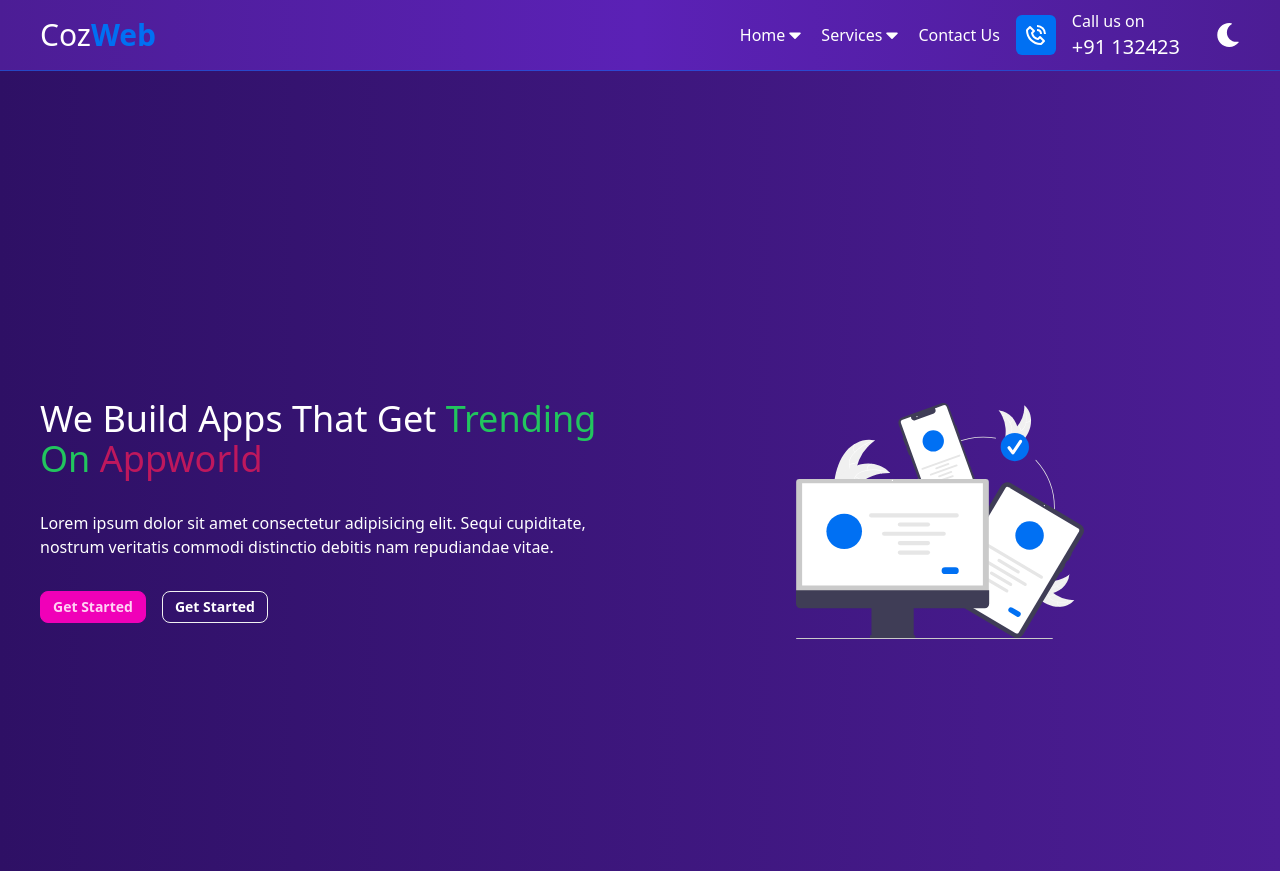
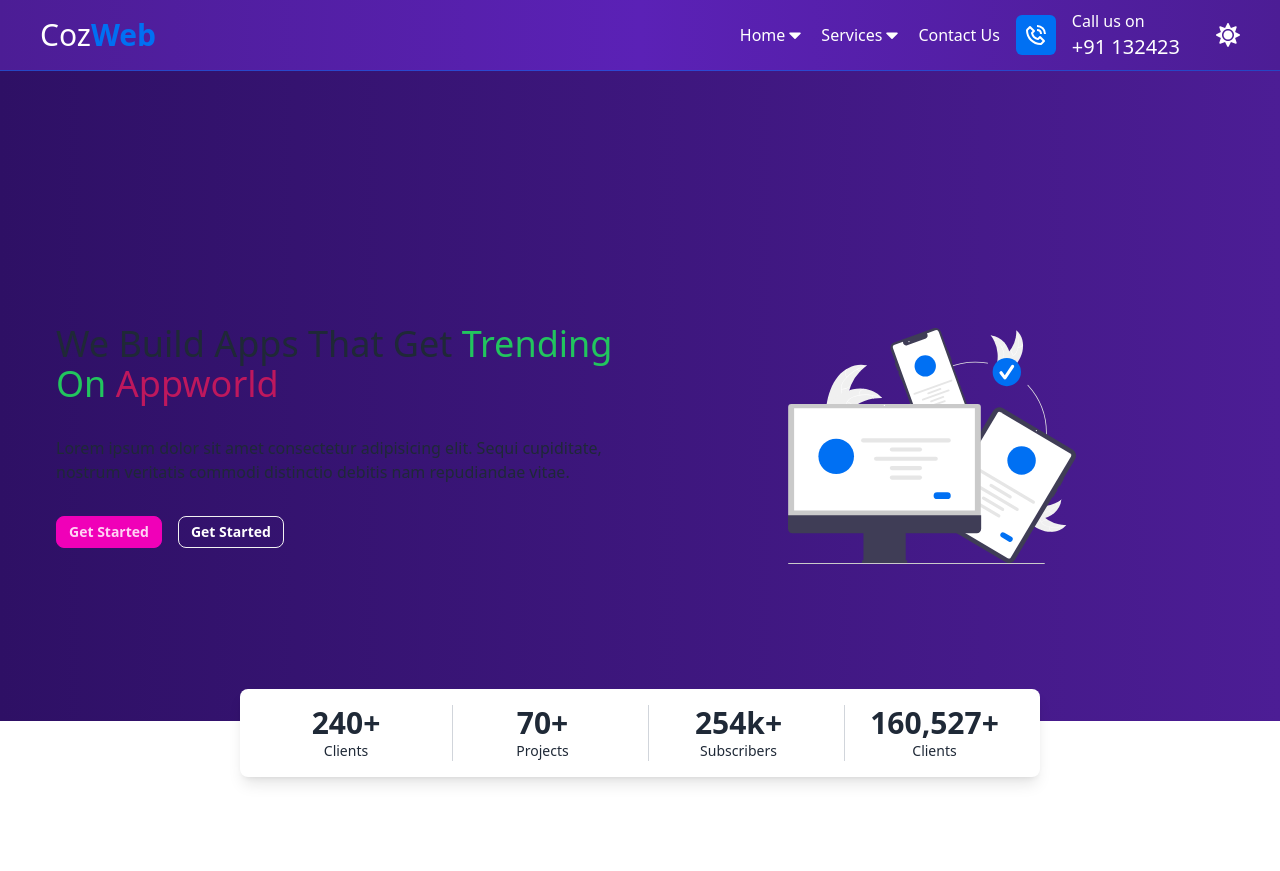
Before and after one commit to AshikurZaman01/Modern-Company-website-UI, a React (Vite) app: page / in a window 1280 px wide. After the commit the page ends 841 px from the top, so only its background shows below. Built offline with nearby package versions, Linux system fonts and the light colour scheme.

Commit message:
add OverVIew section

```diff
--- a/package.json
+++ b/package.json
@@ -11,9 +11,11 @@
   },
   "dependencies": {
     "aos": "^2.3.4",
+    "count": "^0.1.8",
     "localforage": "^1.10.0",
     "match-sorter": "^6.3.1",
     "react": "^18.2.0",
+    "react-countup": "^6.5.0",
     "react-dom": "^18.2.0",
     "react-icons": "^5.0.1",
     "react-router-dom": "^6.18.0",
--- a/src/Components/Pages/Home/Home.jsx
+++ b/src/Components/Pages/Home/Home.jsx
@@ -1,9 +1,11 @@
 import Hero from "../Navbar/Hero";
+import OverView from "../OverView/OverView";
 
 const Home = () => {
     return (
         <div>
             <Hero></Hero>
+            <OverView></OverView>
         </div>
     );
 };
--- a/src/Components/Pages/Navbar/Hero.jsx
+++ b/src/Components/Pages/Navbar/Hero.jsx
@@ -10,7 +10,7 @@ const Hero = () => {
     }, []);
 
     return (
-        <div className="min-h-screen flex gap-8 items-center bg-gradient-to-r from-violet-950 to-violet-900 pt-20">
+        <div className="h-[650px] flex gap-8 items-center bg-gradient-to-r from-violet-950 to-violet-900 pt-20 md:pb-0 p-4 pb-20">
 
             <section className="container flex flex-col items-center justify-between">
                 <div className="grid grid-cols-1 md:grid-cols-2 dark:text-white space-y-5">
--- a/src/Components/Pages/Navbar/Navbar.jsx
+++ b/src/Components/Pages/Navbar/Navbar.jsx
@@ -7,7 +7,7 @@ import { useEffect, useState } from "react";
 
 const Navbar = () => {
     const [showMenu, setShowMenu] = useState(false);
-    const [theme, setTheme] = useState('dark');
+    const [theme, setTheme] = useState('light');
     const element = document.documentElement;
 
     // Check localStorage for theme preference on component mount
--- /dev/null
+++ b/src/Components/Pages/OverView/OverView.jsx
@@ -0,0 +1,41 @@
+import React from 'react';
+import CountUp from 'react-countup';
+
+const OverView = () => {
+    return (
+        <div className="container mx-auto mt-8 ">
+            <div className="mx-auto w-full bg-white dark:bg-gray-800 text-gray-800 dark:text-white grid grid-cols-4 gap-4 p-4 rounded-lg shadow-lg divide-x divide-gray-300 md:max-w-[800px] -translate-y-10 md:-translate-y-16 relative">
+
+                <div className="flex flex-col items-center justify-center">
+                    <h1 className="text-3xl font-bold">
+                        <CountUp end={240} suffix='+' />
+                    </h1>
+                    <p className="text-sm">Clients</p>
+                </div>
+
+                <div className="flex flex-col items-center justify-center">
+                    <h1 className="text-3xl font-bold">
+                        <CountUp end={70} suffix='+' />
+                    </h1>
+                    <p className="text-sm">Projects</p>
+                </div>
+
+                <div className="flex flex-col items-center justify-center">
+                    <h1 className="text-3xl font-bold">
+                        <CountUp end={254} suffix='k+' />
+                    </h1>
+                    <p className="text-sm">Subscribers</p>
+                </div>
+
+                <div className="flex flex-col items-center justify-center">
+                    <h1 className="text-3xl font-bold">
+                        <CountUp end={160527} suffix='+' />
+                    </h1>
+                    <p className="text-sm">Clients</p>
+                </div>
+            </div>
+        </div >
+    );
+};
+
+export default OverView;
```
Also changed, not shown: 1 other file (tests, documents, lock files or other folders).
